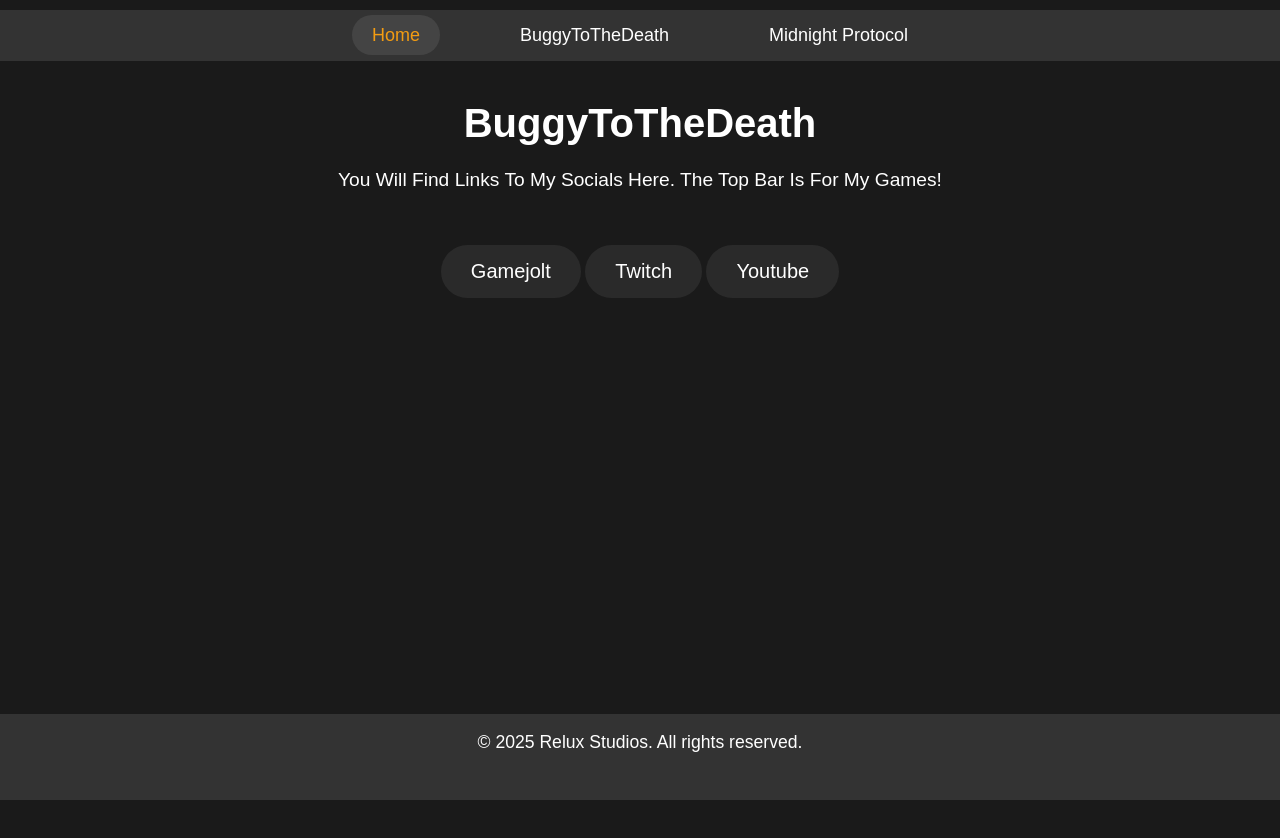
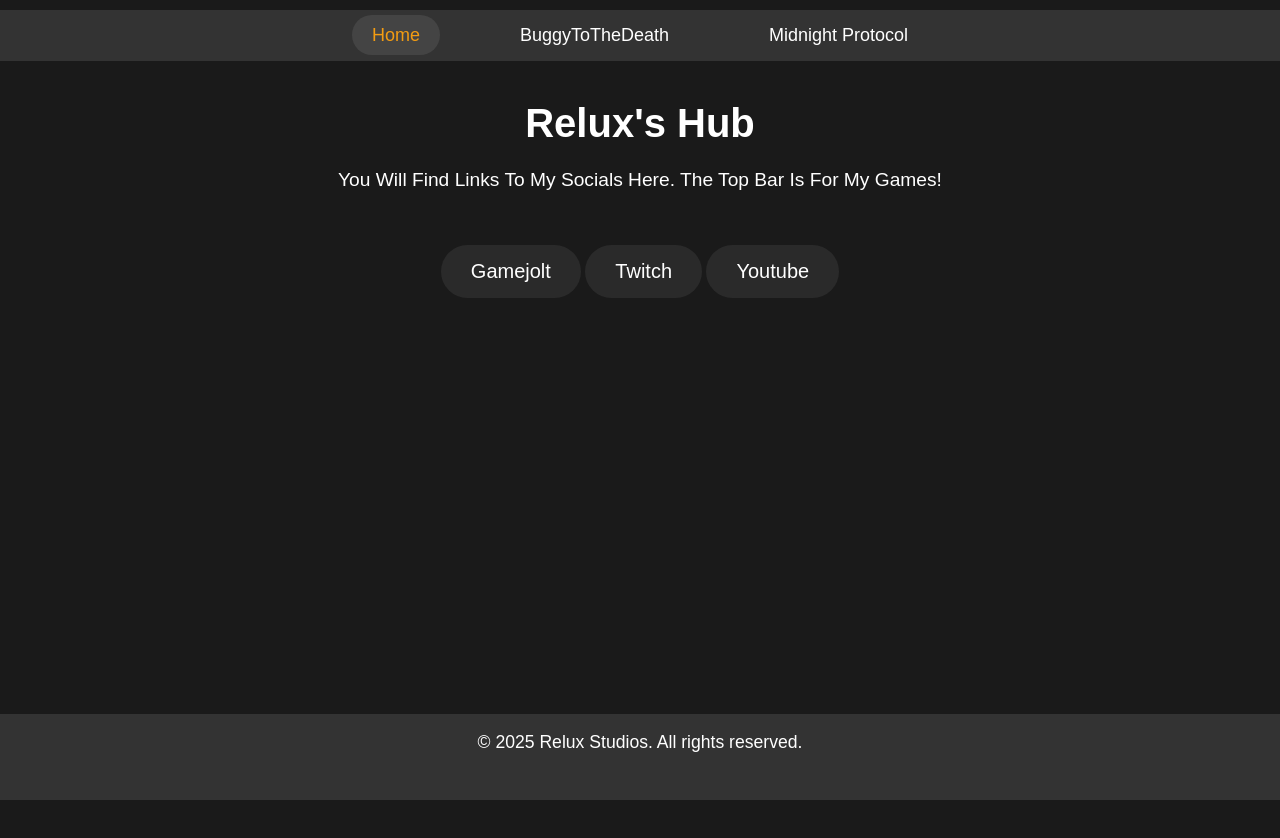
Before and after one commit to Relux-Studios/ReluxsHub, a plain HTML site: page index.html in a window 1280 px wide. Drawn offline with Linux system fonts and the light colour scheme.

Commit message:
Update index.html

```diff
--- a/index.html
+++ b/index.html
@@ -18,7 +18,7 @@
     </header>
 
     <div class="game-page" style="background-image: url('nothing.jpg');">
-        <h1>BuggyToTheDeath</h1>
+        <h1>Relux's Hub</h1>
         <p>You Will Find Links To My Socials Here. The Top Bar Is For My Games!</p>
         <a href="https://gamejolt.com/@ReluxStudios" class="play-button">Gamejolt</a>
         <a href="https://www.twitch.tv/officialrelux" class="play-button">Twitch</a>
```
